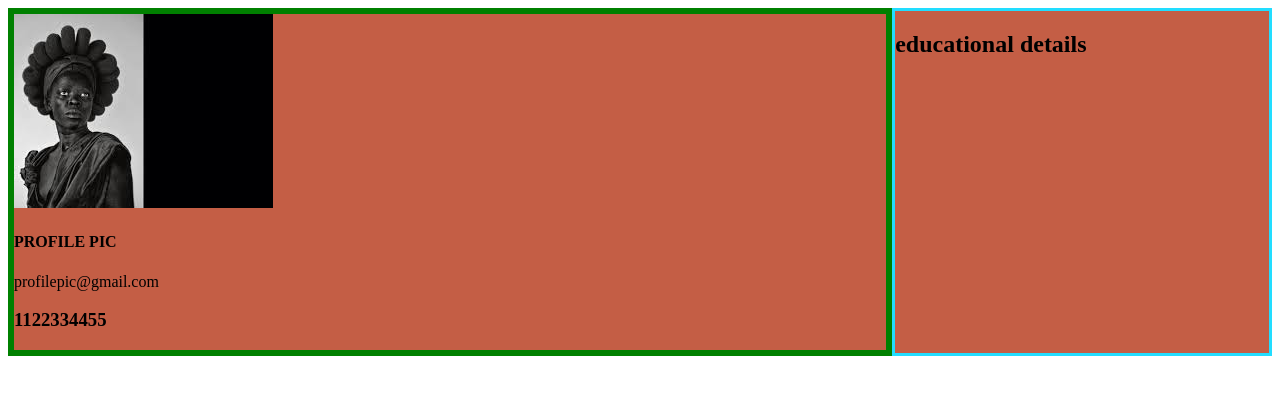
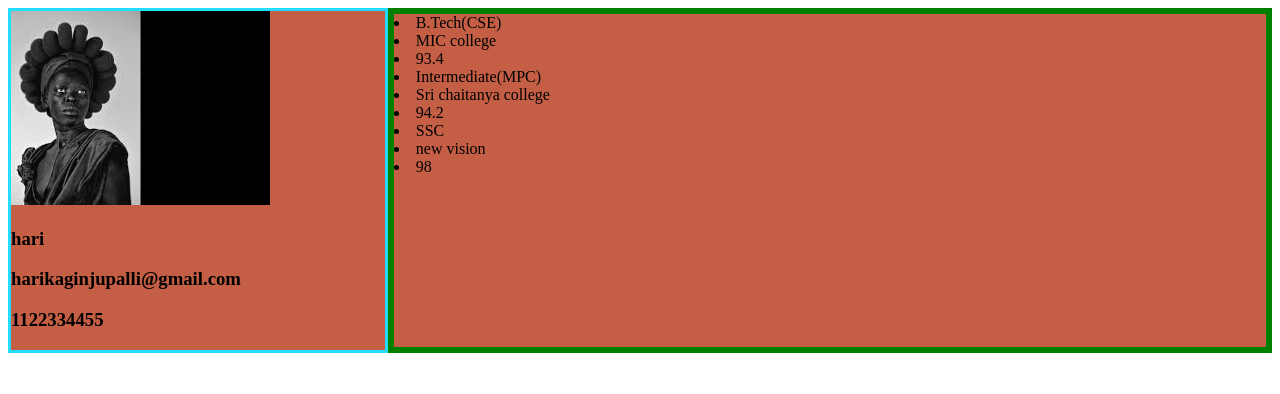
Before and after one commit to harika576/resume, a plain HTML site: page Index.html in a window 1280 px wide. Drawn offline with Linux system fonts and the light colour scheme.

Commit message:
education details

```diff
--- a/Index.html
+++ b/Index.html
@@ -8,15 +8,17 @@
 </head>
 <body>
 <div class="main">
-           <div class="right">
+          <!--  <div class="right">
            <img src="gh.jpg"alt="image"/>
            <h4>PROFILE PIC</h4>
            <p>profilepic@gmail.com</p>
            <h3>1122334455</h3>
            </div>
            <div class="left">
-           	<h2>educational details</h2>
-           </div>
+           	<h2>educational details</h2> -->
+
 </div>
+<script type="text/javascript" src="main.js">
+</script>
 </body>
 </html>
--- a/data.json
+++ b/data.json
@@ -4,5 +4,24 @@
 		"image":"gh.jpg",
 		"phone":"1122334455",
 		"email":"harikaginjupalli@gmail.com"
-	}
+	},
+
+"education":[
+{
+	"course":"B.Tech(CSE)",
+	"college":"MIC college",
+	"per":"93.4"
+
+},
+{
+	"course":"Intermediate(MPC)",
+	"college":"Sri chaitanya college",
+	"per":"94.2"
+},
+{
+	"course":"SSC",
+	"college":"new vision",
+	"per":"98"
 }
+]
+}
--- a/main.js
+++ b/main.js
@@ -12,5 +12,44 @@ function loadjson(file,callback){
 loadjson("data.json",function(text){
 	let data=JSON.parse(text);
 	console.log(data);
+	basic(data.details);
+	edu(data.education);
 
 })
+var main=document.querySelector(".main");
+var left=document.createElement("div");
+left.classList.add("left");
+main.appendChild(left);
+function basic(MIC){
+var image=document.createElement("img");
+image.src=MIC.image;
+left.appendChild(image);
+var name=document.createElement("h3");
+name.textContent=MIC.name;
+left.appendChild(name);
+var email=document.createElement("h3");
+email.textContent=MIC.email;
+left.appendChild(email);
+var phone=document.createElement("h3");
+phone.textContent=MIC.phone;
+left.appendChild(phone);
+}
+
+var right=document.createElement("div");
+right.classList.add("right");
+main.appendChild(right);
+function edu(education){
+var un=document.createElement("un");
+right.appendChild(un);
+for(var i=0;i<education.length;i++) {
+	var l=document.createElement("li");
+	l.textContent=education[i].course;
+	un.appendChild(l);
+	var l1=document.createElement("li");
+	l1.textContent=education[i].college;
+	un.appendChild(l1);
+	var l2=document.createElement("li");
+	l2.textContent=education[i].per;
+	un.appendChild(l2);
+}
+}
```
